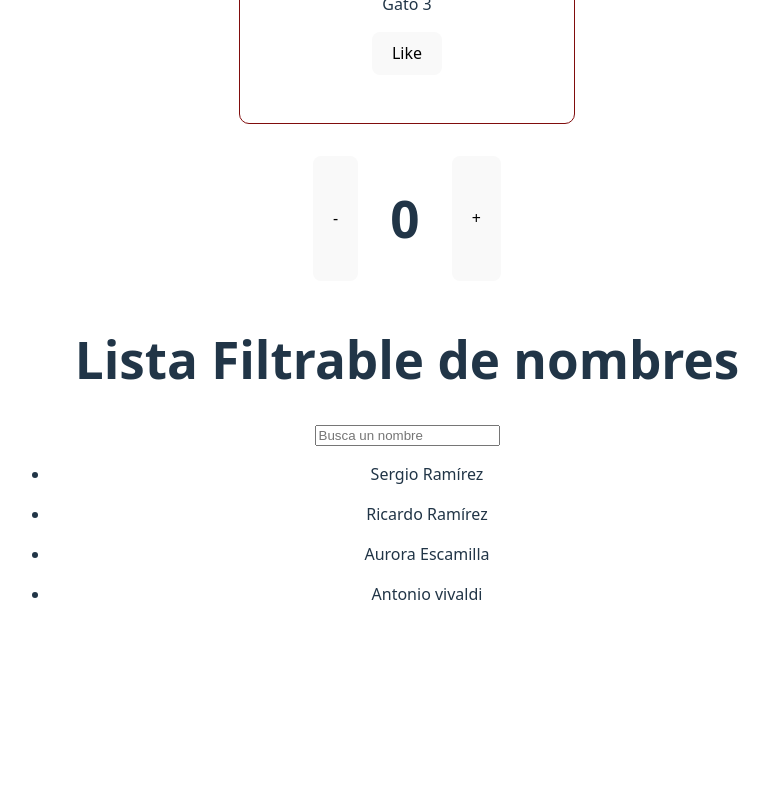
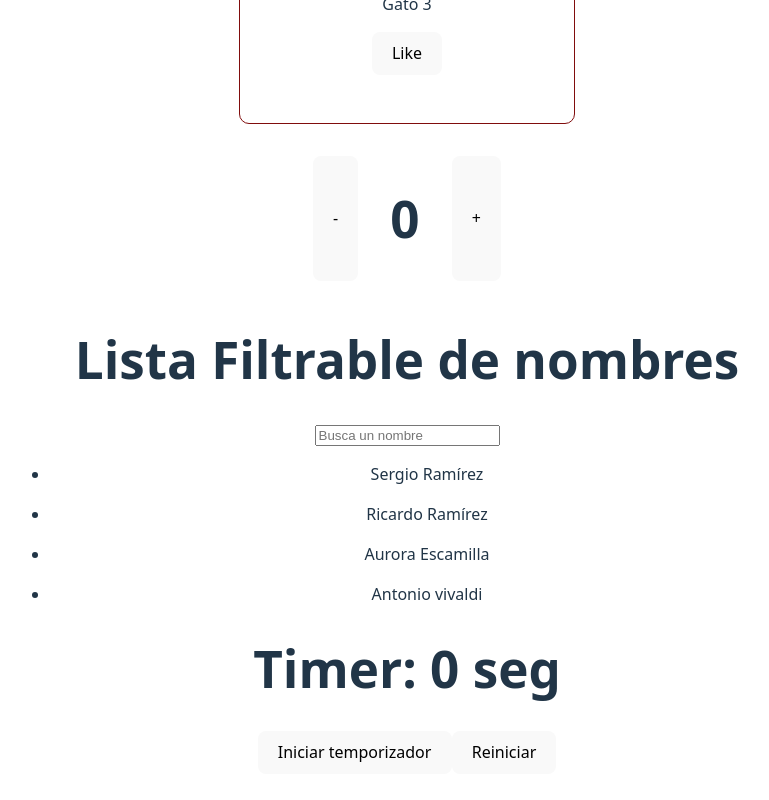
Before and after one commit to SergioRamz02/Module6-React, a React (Vite) app in the folder Clase1.1.-IntroReact/IntroReact/: page / in a window 1280 px wide. Shown: the part 1210-2010 px from the top of the page, without its empty margins (233-1002 px from the left). Before the commit the page ends 1864 px from the top, so only its background shows below. Built offline with nearby package versions, Linux system fonts and the light colour scheme.

Commit message:
feat: Clase 4: Ciclo de vida de Componentes

```diff
--- a/Clase1.1.-IntroReact/IntroReact/src/App.jsx
+++ b/Clase1.1.-IntroReact/IntroReact/src/App.jsx
@@ -2,6 +2,7 @@ import './App.css'
 import Card from './Components/Card'
 import Counter from './Components/Counter';
 import FilterableList from './Components/FilterableList';
+import Timer from './Components/Timer';
 
 const alt = "cat-image";
 
@@ -28,6 +29,7 @@ function App() {
       />
       <Counter />
       <FilterableList />
+      <Timer />
     </>
   )
 }
--- /dev/null
+++ b/Clase1.1.-IntroReact/IntroReact/src/Components/Timer.jsx
@@ -0,0 +1,56 @@
+import React, {useEffect, useState} from "react";
+
+export default function Timer() {
+
+    const [time, setTime] = useState(0);
+    const [active, setActive] = useState(false);
+
+    useEffect( () =>{
+        let idInterval = null;
+
+        if (active) {
+            idInterval = setInterval(()=>{
+                setTime(previousTime => previousTime + 1)
+            },1000);
+        }
+
+        console.log("El temporizador avanza");
+
+        return( ()=>{
+            if (idInterval) {
+                clearInterval(idInterval);
+                console.log("El temporizador se pauso");
+            }
+        });
+
+    }, [active]);
+
+    const toggleTimer = () =>{
+        setActive(!active);
+    }
+
+    const reset = () =>{
+        setActive(false);
+        setTime(0);
+    }
+
+    function timerForm(time) {
+         const minutes = Math.floor(time / 60);
+         const seconds = time % 60;
+        return `${(minutes!=0? minutes + " min " : "")}${seconds} seg`;
+    }
+
+    return (
+        <>
+        <div>
+            <h1>Timer: {timerForm(time)} </h1>
+            <div>
+                <button onClick={()=> toggleTimer()}>
+                    {active ? "Pausar" : "Iniciar"} temporizador
+                </button>
+                <button onClick={() => reset()}>Reiniciar</button>
+            </div>
+        </div>
+        </>
+    )
+}
```
